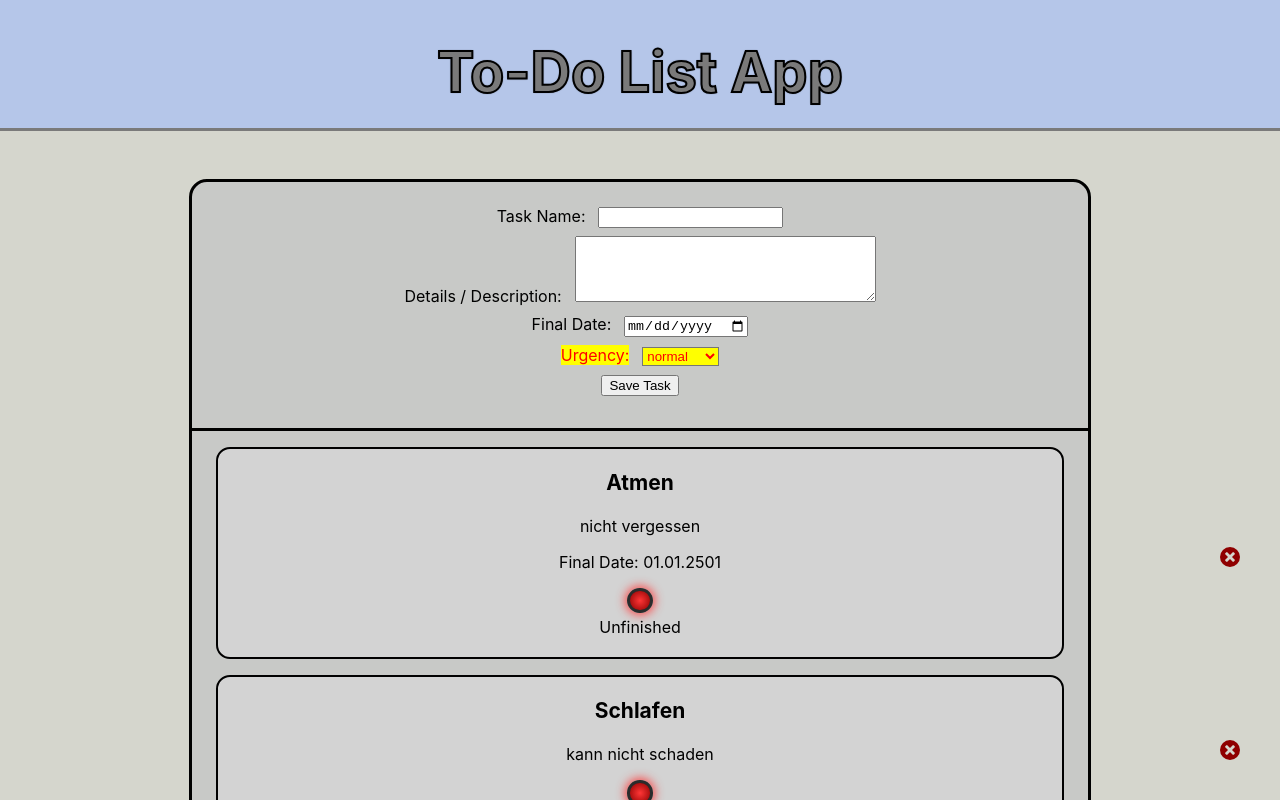
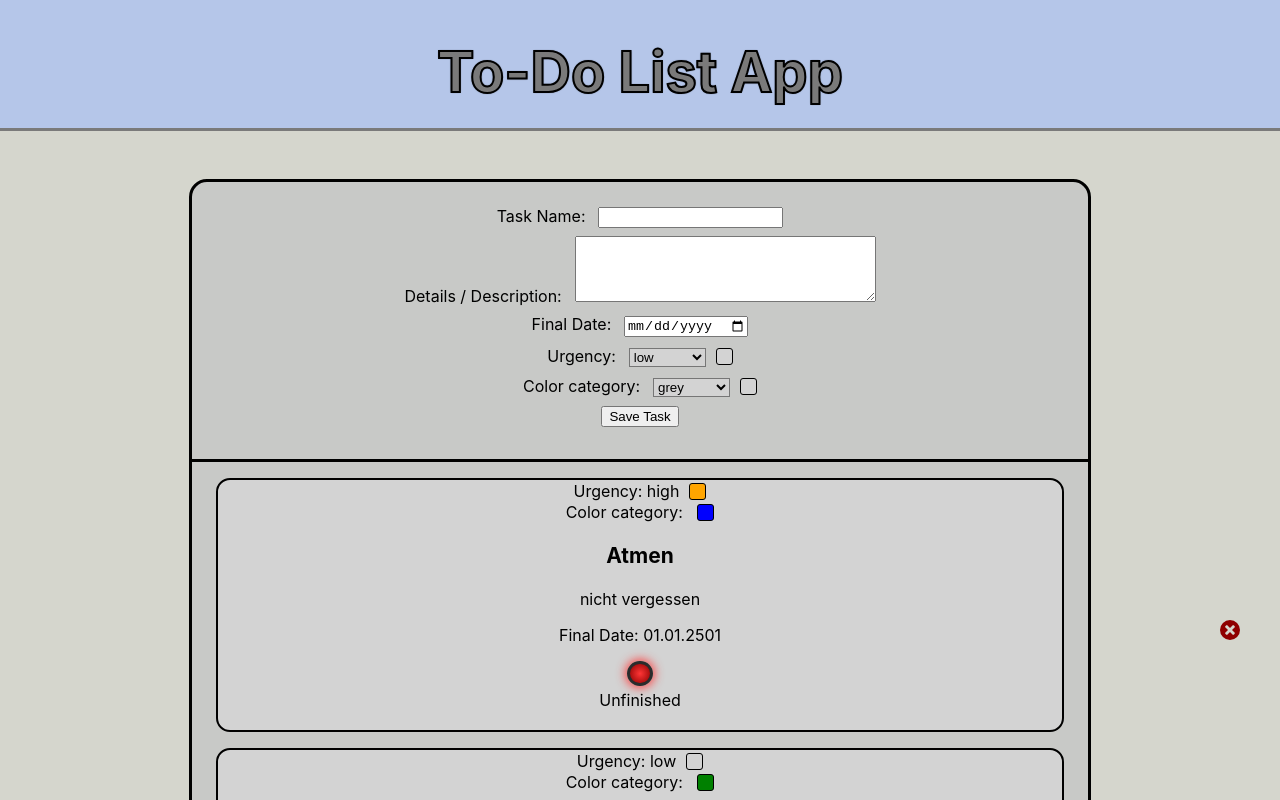
Before and after one commit to a-langner/to-do-list-app, a React (Create React App) app: page / in a window 1280 px wide. Shown: the top 800 px of the page. Built offline with nearby package versions, Linux system fonts and the light colour scheme.

Commit message:
urgency + color-category added

```diff
--- a/src/App.js
+++ b/src/App.js
@@ -13,7 +13,7 @@ function App() {
             name: "Atmen",
             details: "nicht vergessen",
             finalDate: "01.01.2501",
-            urgency: "red",
+            urgency: "high",
             color: "blue",
             icon: "GiBurningSkull",
             done: false
@@ -23,7 +23,7 @@ function App() {
             name: "Schlafen",
             details: "kann nicht schaden",
             finalDate: "",
-            urgency: "yellow",
+            urgency: "low",
             color: "green",
             icon: "GiBurningSkull",
             done: false
@@ -33,7 +33,7 @@ function App() {
             name: "Zellteilung",
             details: "bla bla bla",
             finalDate: "01.01.2501",
-            urgency: "orange",
+            urgency: "medium",
             color: "white",
             icon: "GiBurningSkull",
             done: true
--- a/src/App.scss
+++ b/src/App.scss
@@ -71,15 +71,56 @@ main {
     margin-bottom: 0.5rem;
 }
 
-.prioMedium {
+.low{
+    background-color: lightgray;
+}
+.medium {
     background-color: yellow !important;
-    color: red;
+}
+.high{
+    background-color: orange !important;
+}
+.very-high{
+    background-color: red !important;
 }
 
-.prioHigh{
-    background-color: orange !important;
+#prioSelectDisplay,
+#colorSelectDisplay {
+    min-width: 12px;
+    width: 15px;
+    height: 15px;
+    margin-left: 10px;
+    display: inline-block;
+    position: relative;
+    top: 3px;
+    border: 1px solid black;
+    border-radius: 3px;
 }
 
-.prioVeryHigh{
-    background-color: red !important;
+.grey {
+    background-color: lightgray;
 }
+.blue {
+    background-color: blue;
+}
+.green {
+    background-color: green;
+}
+.turquoise {
+    background-color: turquoise;
+}
+.purple {
+    background-color: purple;
+}
+.pink {
+    background-color: pink;
+}
+.red {
+    background-color: red;
+}
+.orange {
+    background-color: orange;
+}
+.yellow {
+    background-color: yellow;
+}
--- a/src/components/InputArea.jsx
+++ b/src/components/InputArea.jsx
@@ -2,7 +2,8 @@ import { useState } from 'react';
 
 const InputArea = (props) => {
     // const [id, setId] = useState(props.nextId);
-    const [newTask, setNewTask] = useState({id: Date.now(), name: "", details: "", finalDate: "", urgency: "", color: "", icon: "", done: false});
+    const [newTask, setNewTask] = useState({id: Date.now(), name: "", details: "", finalDate: "", urgency: "low", color: "grey", icon: "", done: false});
+    // const [urgencyState, setUrgencyState] = useState(newTask.urgency);
 
     const sendData = (event) => {
         event.preventDefault();
@@ -13,7 +14,7 @@ const InputArea = (props) => {
         finalUpdate.id = id;
         // setNewTask(finalUpdate);
         props.onButton(finalUpdate);
-        setNewTask({id: Date.now(), name: "", details: "", finalDate: "", urgency: "", color: "", icon: "", done: false});
+        setNewTask({id: Date.now(), name: "", details: "", finalDate: "", urgency: "low", color: "grey", icon: "", done: false});
     };
 
     const changeHandler = (event) => {
@@ -41,13 +42,29 @@ const InputArea = (props) => {
                     /><br />
                 </div>
                 <div>
-                <label htmlFor="urgency" className="form-label prioMedium">Urgency:</label>
-                    <select name="urgency" id="urgencyInput" className="prioMedium">
-                        <option className="prioNormal" value="normal" selected>normal</option>
-                        <option className="prioMedium" value="medium">medium</option>
-                        <option className="prioHigh" value="high">high</option>
-                        <option className="prioVeryHigh" value="very high">very high</option>
+                    <label htmlFor="urgency" className="form-label">Urgency:</label>
+                    <select name="urgency" onChange={changeHandler} id="urgencyInput" className={newTask.urgency}>
+                        <option className="low" value="low">low</option>
+                        <option className="medium" value="medium">medium</option>
+                        <option className="high" value="high">high</option>
+                        <option className="very-high" value="very-high">very high</option>
                     </select>
+                    <div htmlFor="urgency" id="prioSelectDisplay"className={newTask.urgency}></div>
+                </div>
+                <div>
+                    <label htmlFor="color" className="form-label">Color category:</label>
+                    <select name="color" onChange={changeHandler} id="colorInput" className={newTask.color}>
+                        <option className="grey" value="grey">grey</option>
+                        <option className="blue" value="blue">blue</option>
+                        <option className="green" value="green">green</option>
+                        <option className="turquoise" value="turquoise">turquoise</option>
+                        <option className="purple" value="purple">purple</option>
+                        <option className="pink" value="pink">pink</option>
+                        <option className="red" value="red">red</option>
+                        <option className="orange" value="orange">orange</option>
+                        <option className="yellow" value="yellow">yellow</option>
+                    </select>
+                    <div htmlFor="color" id="colorSelectDisplay"className={newTask.color}></div>
                 </div>
                 <div className="fieldWrapper">
                     <input type="submit" value="Save Task" onClick={sendData}/>
--- a/src/components/TaskEntry.jsx
+++ b/src/components/TaskEntry.jsx
@@ -7,6 +7,8 @@ function TaskEntry({currentToDos, toDoArray, dispatchToDoArray}) {
 
     return (
         <div className="TaskEntry">
+            <div><span>Urgency: {currentToDos.urgency}</span><div id="prioSelectDisplay" className={currentToDos.urgency}></div></div>
+            <div><span>Color category: </span><div id="colorSelectDisplay" className={currentToDos.color}></div></div>
             <h3>{currentToDos.name}</h3>
             <p className="details">{currentToDos.details}</p>
             {currentToDos.finalDate.length > 0 ? <p>Final Date: {currentToDos.finalDate}</p> : ""}
```
